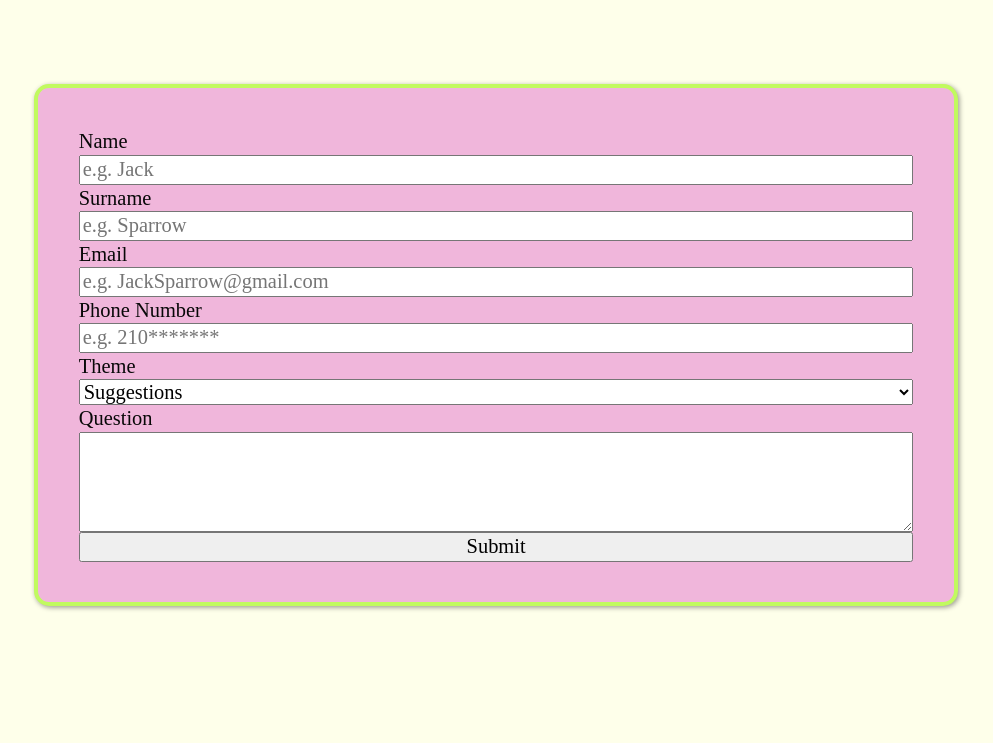
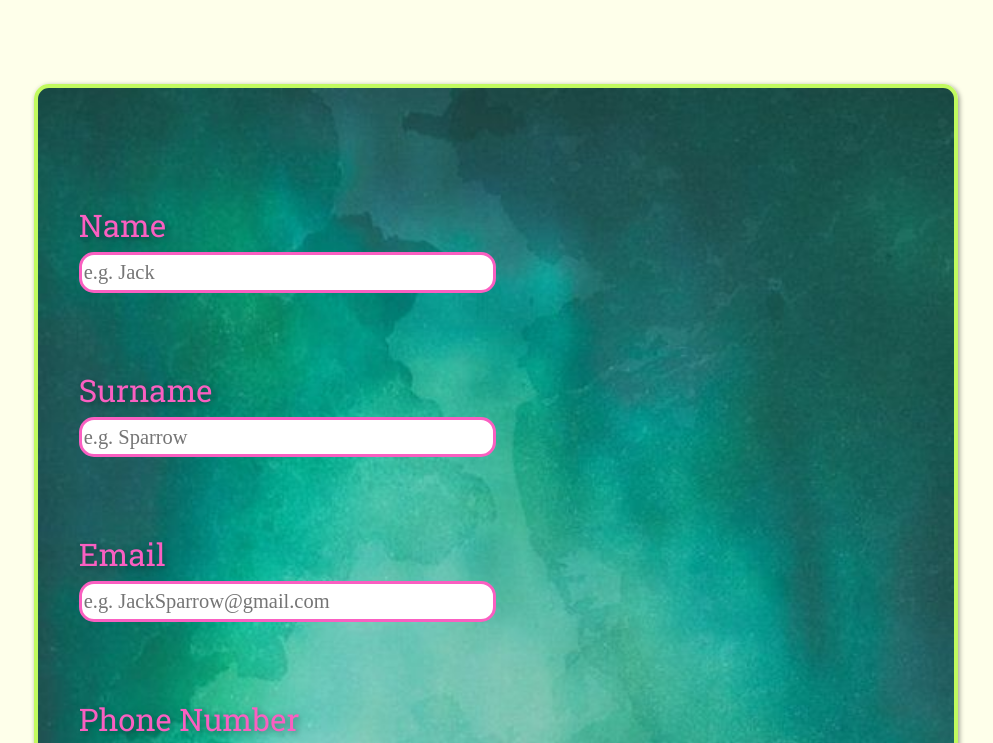
Before and after one commit to DimitriosVlantis/Educational-Platform, a plain HTML site: page pages/contact.html in a window 1280 px wide. Shown: the part 520-1263 px from the top of the page, without its empty margins (61-1054 px from the left). Drawn offline with Linux system fonts and the light colour scheme; a web font is replaced by a local one.

Commit message:
finalized contacts

```diff
--- a/pages/contact.html
+++ b/pages/contact.html
@@ -107,7 +107,7 @@
                             <option>Question</option>
                         </select>
                         <label for="txt_question">Question</label>
-                        <textarea id="txt_question" rows="4" cols="50" required>
+                        <textarea id="txt_question" rows="7" cols="50" required>
                         </textarea>
                         <button type="submit" id="btn_submit">Submit</button>
                     </form>
--- a/styles/base.css
+++ b/styles/base.css
@@ -278,7 +278,7 @@ body * {
 /*
     Font family for headers
 */
-h1, h2, h3, h4, h5, h6 {
+h1, h2, h3, h4, h5, h6, label{
     font-family: var(--font-family-title);
     font-weight: var(--title-font-weight);
     color: var(--title-color);
--- a/styles/contact.css
+++ b/styles/contact.css
@@ -22,11 +22,63 @@
     position: relative;
     left: 7.5%;
     border: 0.2em solid var(--complimentary-color);
-    background-color: var(--accent-color);
+    /*background-color: var(--accent-color);*/
+    background-image: url("../assets/images/rasters/form/form_backgorund1.jpg");
+    -webkit-background-size: cover;
+    -moz-background-size: cover;
+    -o-background-size: cover;
+    background-size: cover;
     border-radius: 15px;
     box-shadow: 0.07em 0.07em 0.25em var(--box-shadow-color);
 }
 
 .form form label{
+    font-size: calc(var(--heading-font-size) * 0.5);
+    color: var(--brand-color);
+    margin-top: 2.5em;
+    margin-bottom: 7px;
+}
 
+.form form input,
+.form form select{
+    width: 50%;
+    height: 2em;
+    border: 0.15em solid var(--brand-color);
+    border-radius: 15px;
 }
+
+.form form textarea{
+    width:50%;
+    height:auto;
+    border: 0.15em solid var(--brand-color);
+    border-radius: 15px;
+}
+
+.form form button{
+    color: var(--title-color);
+    font-family: var(--font-family-title);
+    font-size: var(--font-size);
+    font-weight: 450;
+    height: 3em;
+    width: 7em;
+    position: absolute;
+    top:110%;
+    left:5%;
+    background-color: var(--background-color);
+    border: 0.2em solid var(--brand-color);
+    border-radius: 15px;
+    box-shadow: 0.07em 0.07em 0.25em var(--box-shadow-color);
+}
+
+.form form button:focus,
+.form form button:active,
+.form form button:hover{
+    color: var(--link-color-hover);
+    outline: transparent;
+    background-color: var(--background-color);
+    box-shadow: 0 0 0 calc(var(--border-width) * 1.25 + var(--underline-width)) var(--background-color),
+    0 0 0 calc(var(--border-width) * 1.75 + var(--underline-width)) var(--link-color-hover);
+    border-radius: 0.3em;
+    transition: border 0.25s ease-in-out,
+    box-shadow 0.25s ease-in-out;
+}
```
Also changed, not shown: assets/images/rasters/form/form_backgorund1.jpg (added).
